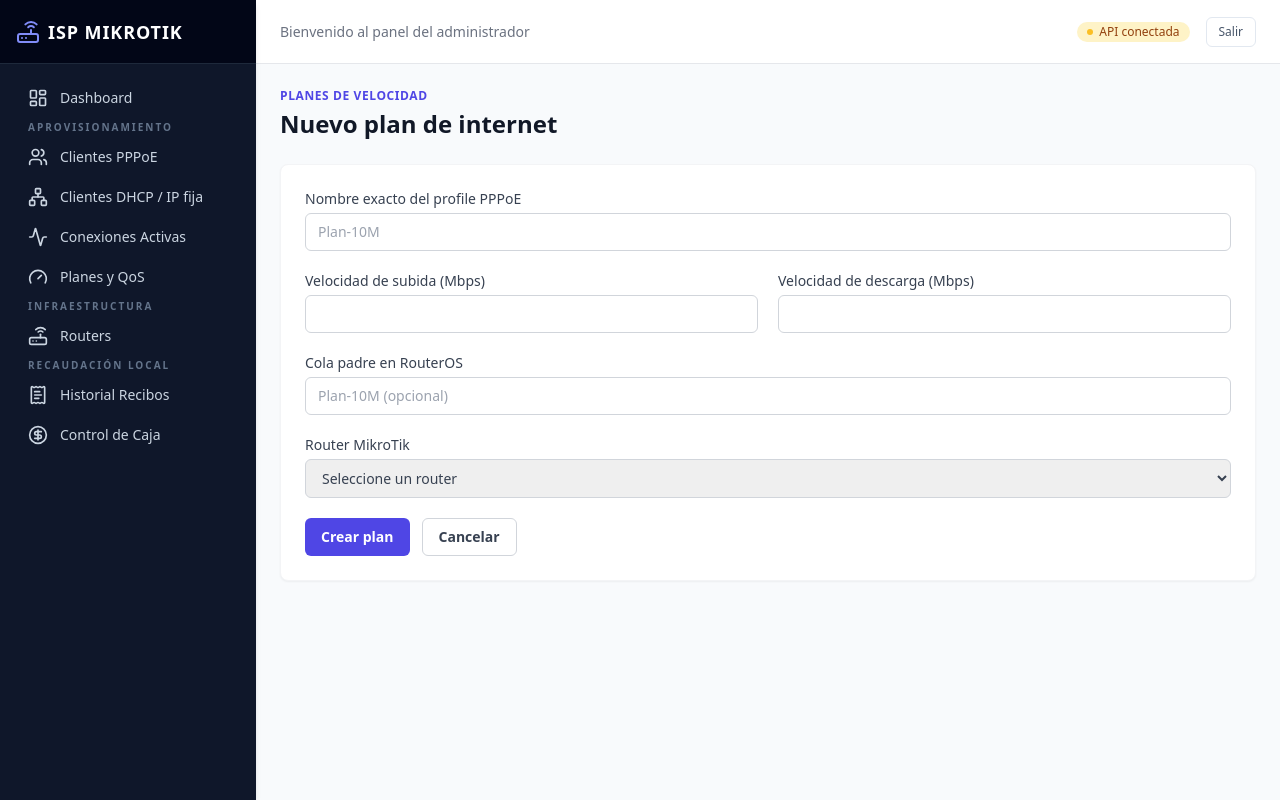
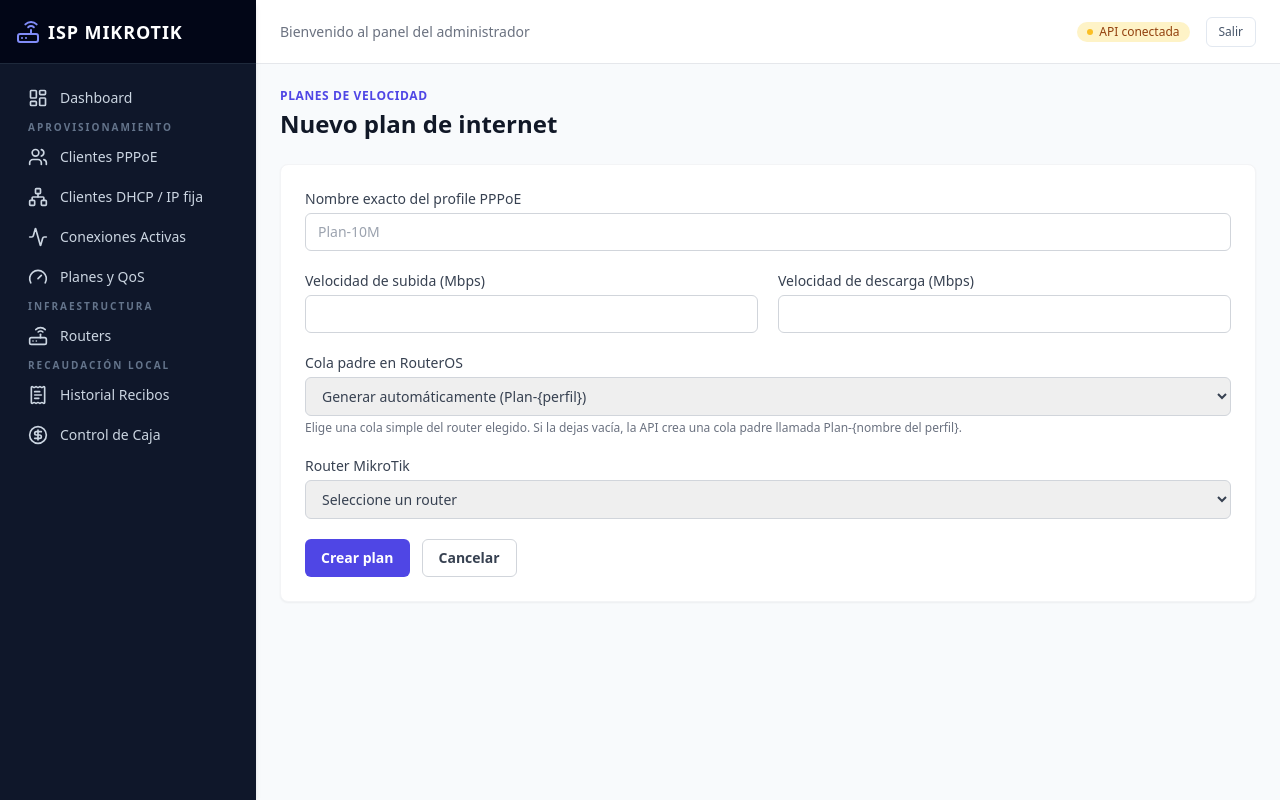
Before and after one commit to adrianlugo/mikrotik_web, a Django app: template mikrotik_web_app/templates/pppoe/plan_form.html in a window 1280 px wide. Run offline with Django 5.2, Linux system fonts and the light colour scheme; the template is opened without the code that fills it, so the values that code supplies are empty; parts of the project's set-up code (start-up, migrations or seed data) failed here and were passed over.

Commit message:
Cambia la cola padre del plan a un desplegable con las colas del router

```diff
--- a/mikrotik_web_app/templates/pppoe/plan_form.html
+++ b/mikrotik_web_app/templates/pppoe/plan_form.html
@@ -32,7 +32,10 @@
 
         <label class="text-sm font-medium text-gray-700 md:col-span-2">
             Cola padre en RouterOS
-            <input type="text" name="cola_padre" maxlength="100" value="{{ form_data.cola_padre }}" placeholder="Plan-10M (opcional)" class="mt-1 w-full rounded-md border border-gray-300 px-3 py-2">
+            <select name="cola_padre" id="id_cola_padre" class="mt-1 w-full rounded-md border border-gray-300 px-3 py-2">
+                <option value="">Generar automáticamente (Plan-{perfil})</option>
+            </select>
+            <span class="mt-1 block text-xs text-gray-500">Elige una cola simple del router elegido. Si la dejas vacía, la API crea una cola padre llamada Plan-{nombre del perfil}.</span>
         </label>
 
         <label class="text-sm font-medium text-gray-700 md:col-span-2">
@@ -54,3 +57,68 @@
     </form>
 </div>
 {% endblock %}
+
+{% block extra_js %}
+{{ colas_por_router|json_script:"colas-por-router" }}
+<script>
+(function () {
+    var datos = {};
+    try {
+        datos = JSON.parse(document.getElementById("colas-por-router").textContent || "{}") || {};
+    } catch (e) {
+        datos = {};
+    }
+    var routerSelect = document.querySelector('select[name="router"]');
+    var colaSelect = document.getElementById("id_cola_padre");
+    if (!routerSelect || !colaSelect) {
+        return;
+    }
+    var seleccionada = "{{ form_data.cola_padre|default:''|escapejs }}";
+    function etiqueta(cola) {
+        var texto = cola.nombre || "";
+        if (cola.max_limit) {
+            texto += " — " + cola.max_limit;
+        }
+        if (cola.target) {
+            texto += " (" + cola.target + ")";
+        }
+        return texto;
+    }
+    function rellenar() {
+        var colas = datos[routerSelect.value] || datos[String(routerSelect.value)] || [];
+        var actual = colaSelect.value || seleccionada;
+        colaSelect.innerHTML = "";
+        var auto = document.createElement("option");
+        auto.value = "";
+        auto.textContent = "Generar automáticamente (Plan-{perfil})";
+        colaSelect.appendChild(auto);
+        var presente = false;
+        colas.forEach(function (cola) {
+            if (!cola.nombre) {
+                return;
+            }
+            var opcion = document.createElement("option");
+            opcion.value = cola.nombre;
+            opcion.textContent = etiqueta(cola);
+            if (cola.nombre === actual) {
+                opcion.selected = true;
+                presente = true;
+            }
+            colaSelect.appendChild(opcion);
+        });
+        if (actual && !presente) {
+            var extra = document.createElement("option");
+            extra.value = actual;
+            extra.textContent = actual + " (no está en el router)";
+            extra.selected = true;
+            colaSelect.appendChild(extra);
+        }
+        if (!actual) {
+            colaSelect.value = "";
+        }
+    }
+    routerSelect.addEventListener("change", rellenar);
+    rellenar();
+})();
+</script>
+{% endblock %}
```
Also changed, not shown: mikrotik_web_app/mixins.py (+33 -0 lines), mikrotik_web_app/tests/test_pppoe.py (+78 -9 lines), mikrotik_web_app/views/pppoe_views.py (+6 -2 lines).
